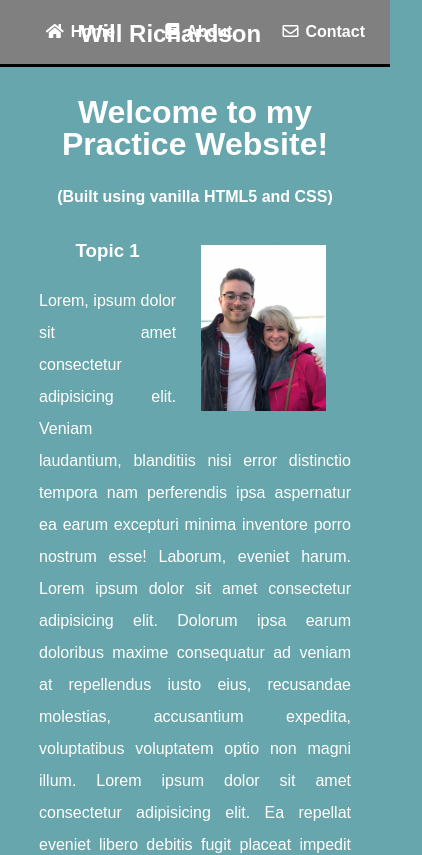
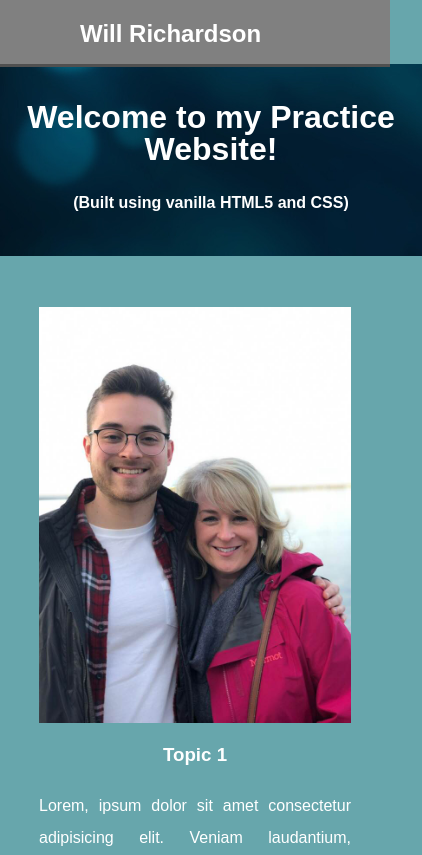
Before and after one commit to Whalem56/website, a plain HTML site: page index.html in a window 390 px wide. Shown: the top 855 px of the page, 422 px wide, since content can reach past the window. Drawn offline with Linux system fonts and the light colour scheme.

Commit message:
Updated UI, added responsive layout

```diff
--- a/css/styles.css
+++ b/css/styles.css
@@ -21,7 +21,7 @@ nav {
     height: 4rem;
     background-color: grey;
     border: none;
-    border-bottom: 3px black solid;
+    border-bottom: 3px rgb(80, 80, 80) solid;
 }
 
 nav a {
@@ -42,26 +42,59 @@ nav a:hover {
 
 .container {
     width: 80%;
-    margin: 6rem auto 0 auto;
+    margin: 0 auto 0 auto;
     text-align: justify;
     line-height: 2rem;
+    overflow: hidden;
 }
 
 .topic {
     text-align: center;
 }
 
-.picture {
+#authorPic {
     float: right;
     max-width: 40%;
-    margin: 10 25px;
+    margin: 10px 5rem 1rem 5rem;
 }
 
 .footer {
     text-align: center;
-    padding: 2rem 0;
+    padding: 1rem 0;
+    background: grey;
+    width: 100%;
 }
 
 .icon {
     padding-right: 7px;
 }
+
+#welcome {
+    width: 100%;
+    padding: 1rem;
+    margin: 4rem auto 2rem auto;
+    text-align: center;
+    line-height: 2rem;
+    overflow: hidden;
+    background-image: url('../images/light1.jpg');
+    background-position: 2000 500;
+}
+
+@media(max-width: 600px){
+    #authorPic {
+        display: block;
+        float: none;
+        min-width: 100%;
+        margin: 1rem auto;
+    }
+
+    nav a {
+        display: none;
+    }
+}
+
+@media(max-width: 650px){
+    nav a {
+        display: none;
+    }
+}
--- a/index.html
+++ b/index.html
@@ -11,16 +11,18 @@
     <h2 class="name">Will Richardson</h2>
     <header>
         <nav>
-            <a href="#"><i class="fas fa-home icon"></i>Home</a><a href="#"><i class="fa fa-book icon"></i>About</a><a href="#"><i class="far fa-envelope icon"></i>Contact</a>
+            <a href="#" onclick=handleClick()><i class="fas fa-home icon"></i>Home</a><a href="#" onclick=handleClick()><i class="fa fa-book icon"></i>About</a><a href="#" onclick=handleClick()><i class="far fa-envelope icon"></i>Contact</a>
         </nav>
     </header>
-    <div class="container">
+    <div id="welcome">
         <h1 class="topic">Welcome to my Practice Website!</h1>
         <h4 class="topic">(Built using vanilla HTML5 and CSS)</h4>
+    </div>
+    <div class="container">
         <article>
             <h3 class="topic">
+                <img id="authorPic" src="./images/author.jpg" alt="picture of author and mother"/>
                 Topic 1
-                <img class="picture" src="./images/author.jpg" alt="author picture"/>
             </h3>
             <p>
 
@@ -35,9 +37,15 @@
                 Lorem, ipsum dolor sit amet consectetur adipisicing elit. Veniam laudantium, blanditiis nisi error distinctio tempora nam perferendis ipsa aspernatur ea earum excepturi minima inventore porro nostrum esse! Laborum, eveniet harum. Lorem ipsum dolor sit amet consectetur adipisicing elit. Dolorum ipsa earum doloribus maxime consequatur ad veniam at repellendus iusto eius, recusandae molestias, accusantium expedita, voluptatibus voluptatem optio non magni illum. Lorem ipsum dolor sit amet consectetur adipisicing elit. Ea repellat eveniet libero debitis fugit placeat impedit reiciendis soluta aspernatur. Doloribus dolores quibusdam ducimus placeat atque quidem velit sed fugit
             </p>
         </article>
-        <footer class="footer">
-            &copy;2019, Will Richardson. This isn't real.
-        </footer>
     </div>
+    <footer class="footer">
+            &copy;2019 Will Richardson. This isn't real.
+    </footer>
+
+    <script>
+        function handleClick() {
+            alert("We'll wait for a framework before routes are implemented ... :)");
+        }
+    </script>
 </body>
 </html>
```
Also changed, not shown: images/light1.jpg (added).
